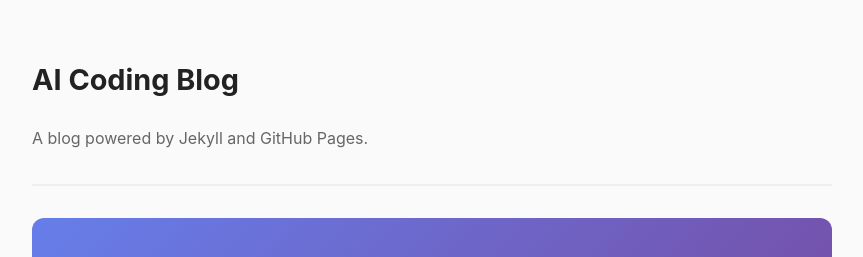
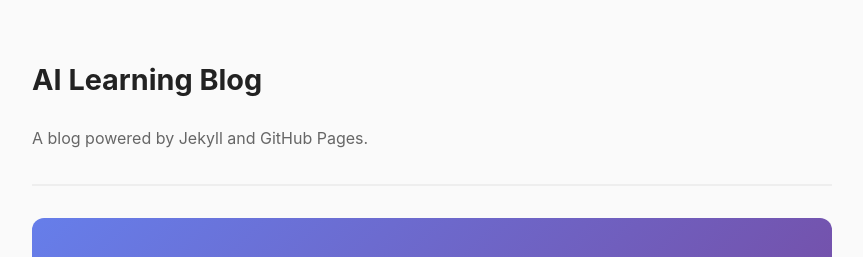
Before and after one commit to zhiang-xu/aicoding, a Jekyll site: the page built from index.md, in a window 1280 px wide. Shown: the top 257 px of the page, without its empty margins (208-1071 px from the left). Built offline with Jekyll 4.4.1, drawn with Linux system fonts in a browser that asks for light colours.

Commit message:
Update _config.yml

```diff
--- a/_config.yml
+++ b/_config.yml
@@ -1,4 +1,4 @@
-title: AI Coding Blog
+title: AI Learning Blog
 description: A blog powered by Jekyll and GitHub Pages.
 baseurl: ""
 url: "https://gh.ailearning.host"
```
